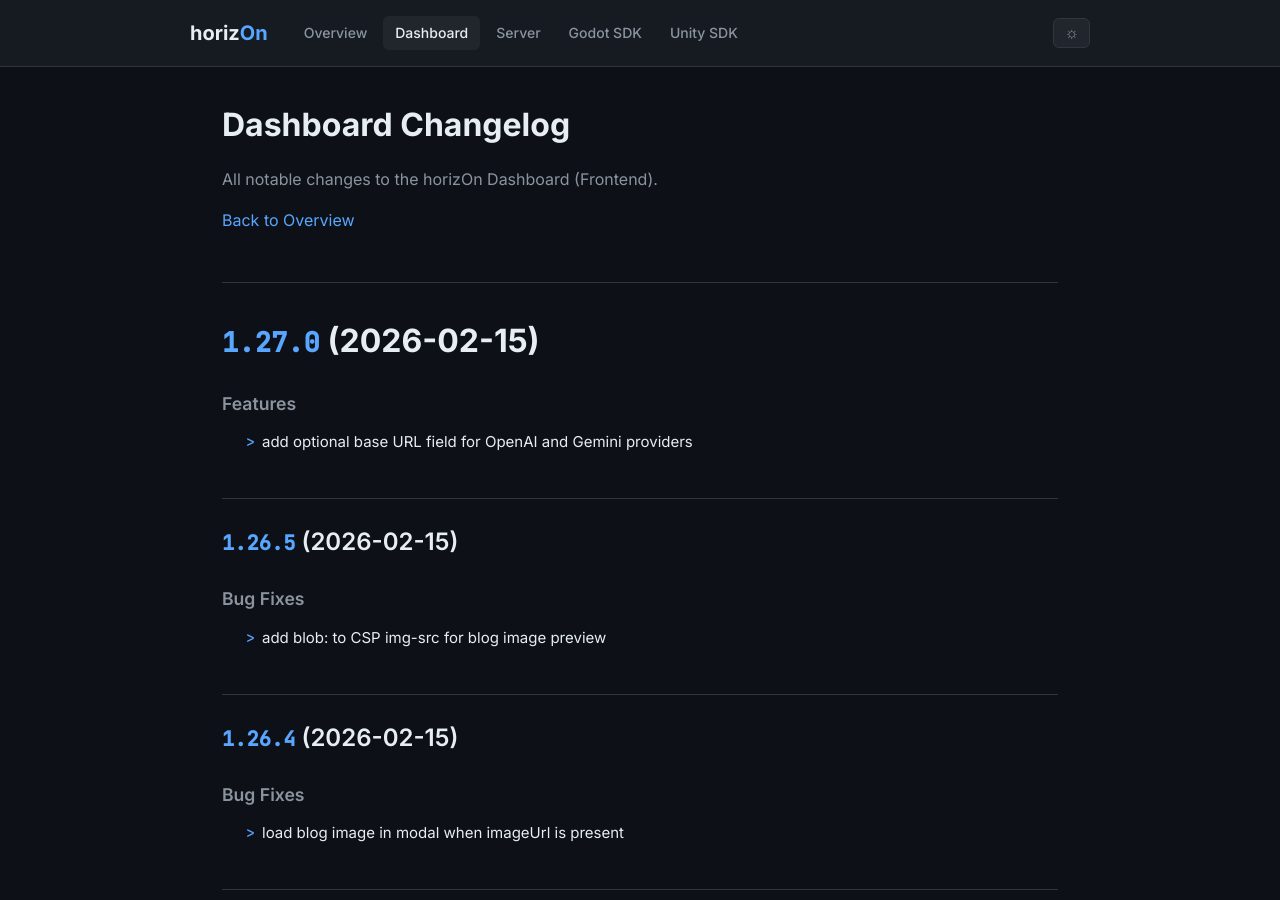
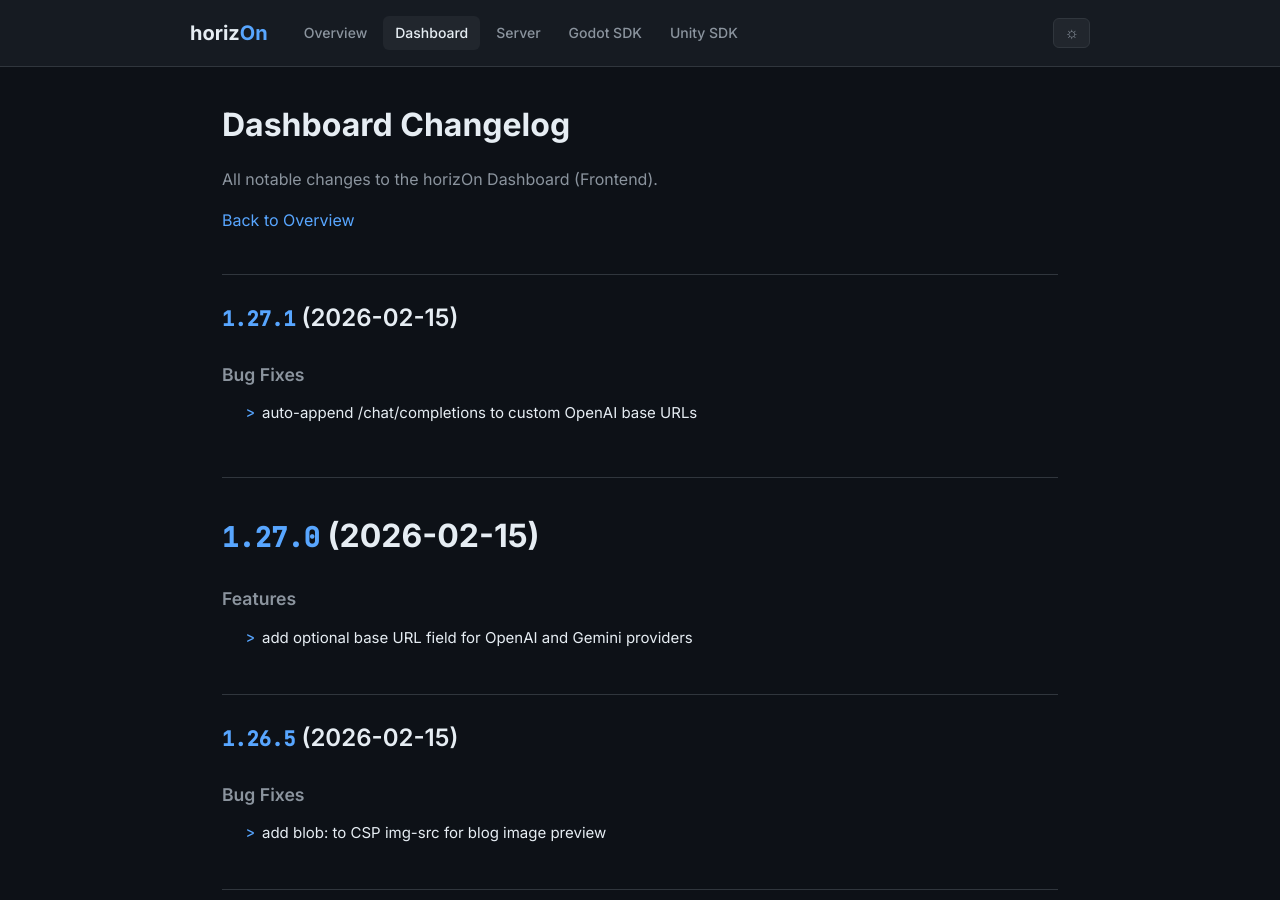
Before and after one commit to ProjectMakersDE/horizOn-Changelog, a Jekyll site: the page built from dashboard-changelog.md, in a window 1280 px wide and 900 px high. Built offline with Jekyll 4.4.1, drawn with Linux system fonts in a browser that asks for light colours.

Commit message:
chore: sync changelogs [skip ci]

```diff
--- a/dashboard-changelog.md
+++ b/dashboard-changelog.md
@@ -8,6 +8,13 @@ title: Dashboard Changelog
 All notable changes to the horizOn Dashboard (Frontend).
 
 [Back to Overview](.)
+
+## [1.27.1](https://github.com/ProjectMakersDE/horizOn-Dashboard/compare/v1.27.0...v1.27.1) (2026-02-15)
+
+
+### Bug Fixes
+
+* auto-append /chat/completions to custom OpenAI base URLs ([923a064](https://github.com/ProjectMakersDE/horizOn-Dashboard/commit/923a06448fe3163038e8afa90b98cdb6a6b8e276))
 
 # [1.27.0](https://github.com/ProjectMakersDE/horizOn-Dashboard/compare/v1.26.5...v1.27.0) (2026-02-15)
 
```
Also changed, not shown: index.md (+1 -1 lines).
